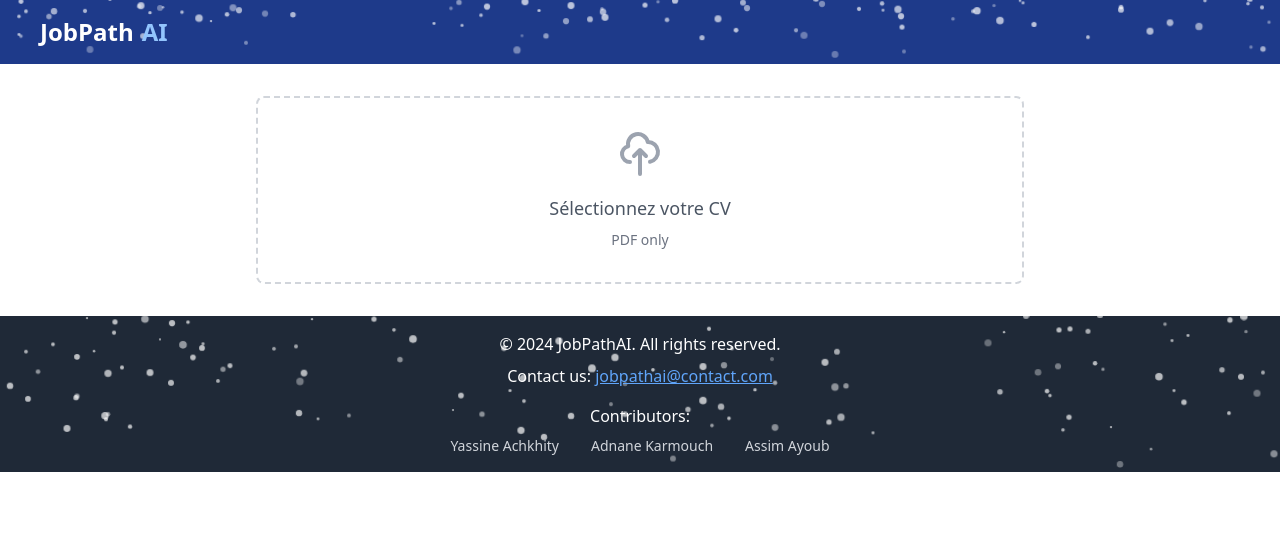
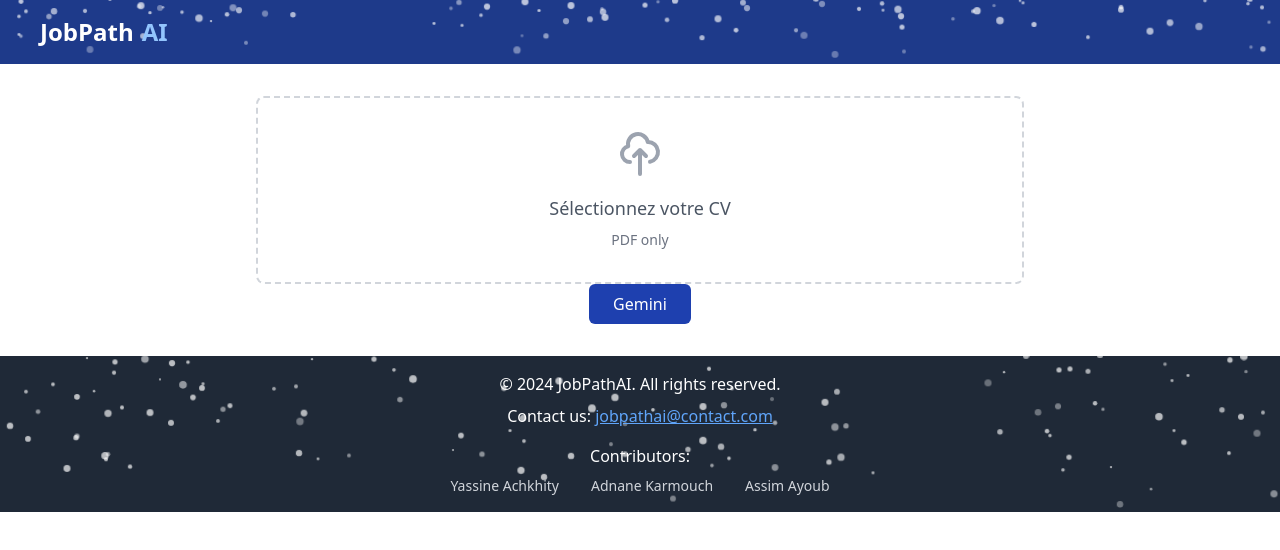
Before and after one commit to Yassineachkhity/JobPathAI, a React (Vite) app: page /job-search in a window 1280 px wide. Shown: the top 550 px of the page. Built offline with nearby package versions, Linux system fonts and the light colour scheme.

Commit message:
version 1.2
Add extract Text From PDF
GeminiAPI

```diff
--- a/package.json
+++ b/package.json
@@ -10,6 +10,7 @@
     "preview": "vite preview"
   },
   "dependencies": {
+    "@google/generative-ai": "^0.21.0",
     "@react-three/fiber": "^8.17.10",
     "@types/react-router-dom": "^5.3.3",
     "@types/three": "^0.170.0",
@@ -18,7 +19,9 @@
     "framer-motion": "^11.13.5",
     "lucide-react": "^0.468.0",
     "next-themes": "^0.4.4",
+    "pdf-lib": "^1.17.1",
     "pdf-parse": "^1.1.1",
+    "pdfjs-dist": "^4.9.155",
     "react": "^18.3.1",
     "react-dom": "^18.3.1",
     "react-dropzone": "^14.3.5",
--- a/src/pages/JobSearch.tsx
+++ b/src/pages/JobSearch.tsx
@@ -1,6 +1,9 @@
 import React, { useState, useCallback } from 'react';
 import { useDropzone } from 'react-dropzone';
+import * as pdfjsLib from 'pdfjs-dist';
 import Footer from '../components/Footer';
+import { GoogleGenerativeAI } from "@google/generative-ai";
+
 
 const JobSearch: React.FC = () => {
   const [cvText, setCvText] = useState<string>('');
@@ -8,43 +11,68 @@ const JobSearch: React.FC = () => {
   const [loading, setLoading] = useState(false);
   const [suggestions, setSuggestions] = useState<string[]>([]);
 
+
+
+// ###############################################################################
+// extract Text From PDF
+pdfjsLib.GlobalWorkerOptions.workerSrc = '/pdf.worker.min.js';
+  const extractTextFromPDF = async (file: File): Promise<string> => {
+    const arrayBuffer = await file.arrayBuffer();
+    const pdf = await pdfjsLib.getDocument({ data: arrayBuffer }).promise;
+    const numPages = pdf.numPages;
+
+    const textPromises: Promise<string>[] = [];
+    for (let i = 1; i <= numPages; i++) {
+      textPromises.push(pdf.getPage(i).then(page =>
+        page.getTextContent().then(content =>
+          content.items.map((item: any) => item.str).join(' ')
+        )
+      ));
+    }
+
+    const pageTexts = await Promise.all(textPromises);
+    return pageTexts.join('\n'); // Combine all pages' text
+  };
+
+  // ####################################################################
+
+
   const onDrop = useCallback(async (acceptedFiles: File[]) => {
     const file = acceptedFiles[0];
     if (file) {
       setLoading(true);
       try {
-        // Read the PDF file
-        const formData = new FormData();
-        formData.append('file', file);
+        // Extract text from the uploaded PDF
+        const extractedText = await extractTextFromPDF(file);
+        setCvText(extractedText); // Set the extracted text into state
 
-        // Here you would make an API call to your backend to process the CV
-        // For now, we'll mock the response
+        // Simulate job suggestion API
         setTimeout(() => {
           setJobs([
             {
               title: 'Senior Front End Developer',
               company: 'TechCorp',
               location: 'Casablanca',
-              match: '95%'
+              match: '95%',
             },
             {
               title: 'Frontend Developer',
               company: 'InnovTech',
               location: 'Casablanca',
-              match: '90%'
+              match: '90%',
             },
             {
               title: 'React Developer',
               company: 'WebSolutions',
               location: 'Rabat',
-              match: '85%'
-            }
+              match: '85%',
+            },
           ]);
           setSuggestions(['React', 'TypeScript', 'TailwindCSS']);
           setLoading(false);
         }, 2000);
       } catch (error) {
-        console.error('Error processing CV:', error);
+        console.error('Error extracting text from PDF:', error);
         setLoading(false);
       }
     }
@@ -52,15 +80,28 @@ const JobSearch: React.FC = () => {
 
   const { getRootProps, getInputProps, isDragActive } = useDropzone({
     onDrop,
-    accept: {
-      'application/pdf': ['.pdf'],
-    },
-    maxFiles: 1
+    accept: { 'application/pdf': ['.pdf'] },
+    maxFiles: 1,
   });
 
+
+  // ######################################################################
+  // GeminiAPI
+  const generate = async () => {
+    try {
+      const genAI = new GoogleGenerativeAI("AIzaSyABABNczyX75-jOVAv1a3iTpYgUG0sDvC0");
+      const model = genAI.getGenerativeModel({ model: "gemini-1.5-flash" });
+
+      const prompt = `Analyse the following CV and retrieve all hard skills keywords: ${cvText}`;
+      const result = await model.generateContent(prompt);
+      console.log(result.response.text());
+    } catch (error) {
+      console.error("Error generating content:", error);
+    }
+  };
+// ###################################################################################
   return (
     <div className="min-h-screen bg-white">
-
       <main className="container mx-auto px-4 py-8">
         <div className="max-w-3xl mx-auto">
           <div
@@ -123,9 +164,24 @@ const JobSearch: React.FC = () => {
                         <p className="text-gray-600">{job.company}</p>
                         <p className="text-gray-500 text-sm mt-1">
                           <span className="inline-flex items-center">
-                            <svg className="w-4 h-4 mr-1" fill="none" stroke="currentColor" viewBox="0 0 24 24">
-                              <path strokeLinecap="round" strokeLinejoin="round" strokeWidth={2} d="M17.657 16.657L13.414 20.9a1.998 1.998 0 01-2.827 0l-4.244-4.243a8 8 0 1111.314 0z" />
-                              <path strokeLinecap="round" strokeLinejoin="round" strokeWidth={2} d="M15 11a3 3 0 11-6 0 3 3 0 016 0z" />
+                            <svg
+                              className="w-4 h-4 mr-1"
+                              fill="none"
+                              stroke="currentColor"
+                              viewBox="0 0 24 24"
+                            >
+                              <path
+                                strokeLinecap="round"
+                                strokeLinejoin="round"
+                                strokeWidth={2}
+                                d="M17.657 16.657L13.414 20.9a1.998 1.998 0 01-2.827 0l-4.244-4.243a8 8 0 1111.314 0z"
+                              />
+                              <path
+                                strokeLinecap="round"
+                                strokeLinejoin="round"
+                                strokeWidth={2}
+                                d="M15 11a3 3 0 11-6 0 3 3 0 016 0z"
+                              />
                             </svg>
                             {job.location}
                           </span>
@@ -144,6 +200,17 @@ const JobSearch: React.FC = () => {
             </div>
           )}
         </div>
+
+        <div className="flex justify-center">
+        <button
+          className="bg-blue-800 text-white hover:bg-blue-900 px-6 py-2 rounded-md font-medium transition-colors duration-200"
+          type="button"
+          onClick={generate}
+        >
+          Gemini
+        </button>
+      </div>
+
       </main>
 
       <Footer />
```
Also changed, not shown: 1 other file (tests, documents, lock files or other folders).
